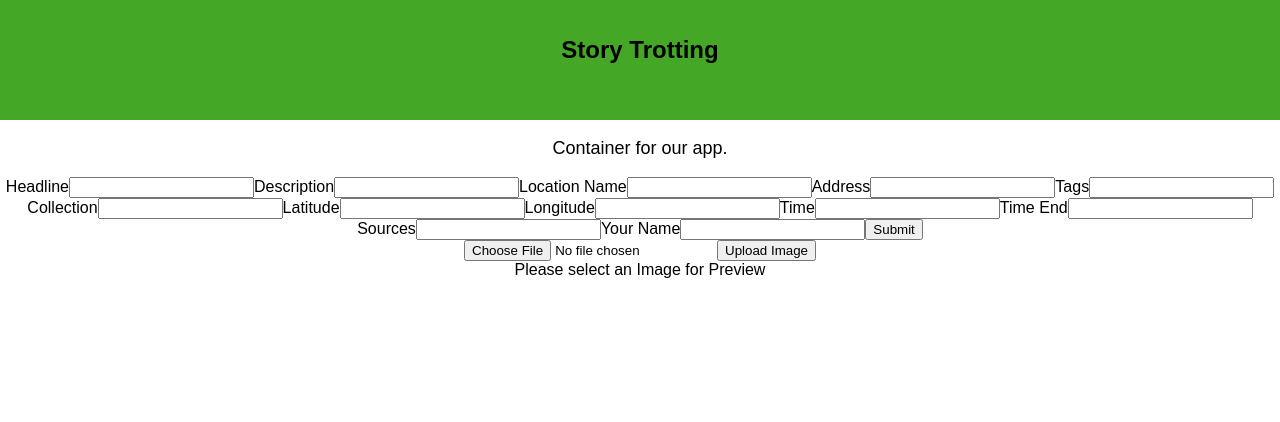
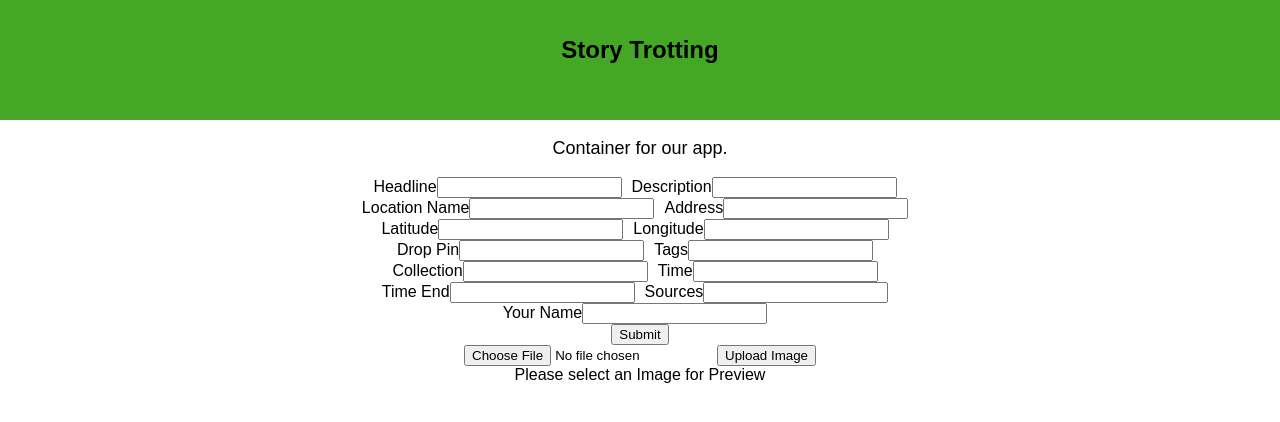
Before and after one commit to brandonvernon/story-trotting, a React (Create React App) app: page / in a window 1280 px wide. Shown: the top 422 px of the page. Built offline with nearby package versions, Linux system fonts and the light colour scheme.

Commit message:
Started styling

```diff
--- /dev/null
+++ b/src/components/Submission.css
@@ -0,0 +1,15 @@
+.container {
+  display: block;
+}
+
+.form {
+
+}
+
+.row {
+
+}
+
+label {
+  padding-right: 10px;
+}
--- a/src/components/Submission.js
+++ b/src/components/Submission.js
@@ -1,5 +1,5 @@
 import React, { Component } from 'react';
-//import './Submission.css';
+import './Submission.css';
 
 class Submission extends Component {
   constructor(props) {
@@ -21,7 +21,9 @@ class Submission extends Component {
 
   render() {
     return (
-      <form onSubmit={this.handleSubmit}>
+      <div className='container'>
+        <form className='form' onSubmit={this.handleSubmit}>
+          <div className='row'>
             <label>
               Headline
               <input type="text" value={this.state.name} onChange={this.handleChange} />
@@ -30,6 +32,8 @@ class Submission extends Component {
               Description
               <input type="text" value={this.state.description} onChange={this.handleChange} />
             </label>
+          </div>
+          <div className='row'>
             <label>
               Location Name
               <input type="text" value={this.state.location_name} onChange={this.handleChange} />
@@ -38,14 +42,8 @@ class Submission extends Component {
               Address
               <input type="text" value={this.state.address} onChange={this.handleChange} />
             </label>
-        <label>
-          Tags
-          <input type="text" value={this.state.tags} onChange={this.handleChange} />
-        </label>
-        <label>
-          Collection
-          <input type="text" value={this.state.collection} onChange={this.handleChange} />
-        </label>
+          </div>
+          <div className='row'>
             <label>
               Latitude
               <input type="text" value={this.state.lat} onChange={this.handleChange} />
@@ -54,10 +52,28 @@ class Submission extends Component {
               Longitude
               <input type="text" value={this.state.long} onChange={this.handleChange} />
             </label>
+          </div>
+          <div className='row'>
+            <label>
+              Drop Pin
+              <input type="text" value={this.state.drop_pin} onChange={this.handleChange} />
+            </label>
+            <label>
+              Tags
+              <input type="text" value={this.state.tags} onChange={this.handleChange} />
+            </label>
+          </div>
+          <div className='row'>
+            <label>
+              Collection
+              <input type="text" value={this.state.collection} onChange={this.handleChange} />
+            </label>
             <label>
               Time
               <input type="text" value={this.state.timestamp} onChange={this.handleChange} />
             </label>
+          </div>
+          <div className='row'>
             <label>
               Time End
               <input type="text" value={this.state.timestamp_end} onChange={this.handleChange} />
@@ -66,12 +82,16 @@ class Submission extends Component {
               Sources
               <input type="text" value={this.state.sources} onChange={this.handleChange} />
             </label>
+          </div>
+          <div className='row'>
             <label>
               Your Name
               <input type="text" value={this.state.owner} onChange={this.handleChange} />
             </label>
+          </div>
             <input type="submit" value="Submit" />
         </form>
+      </div>
     );
   }
 }
```
Lines whose indentation alone changed are shown as unchanged.
